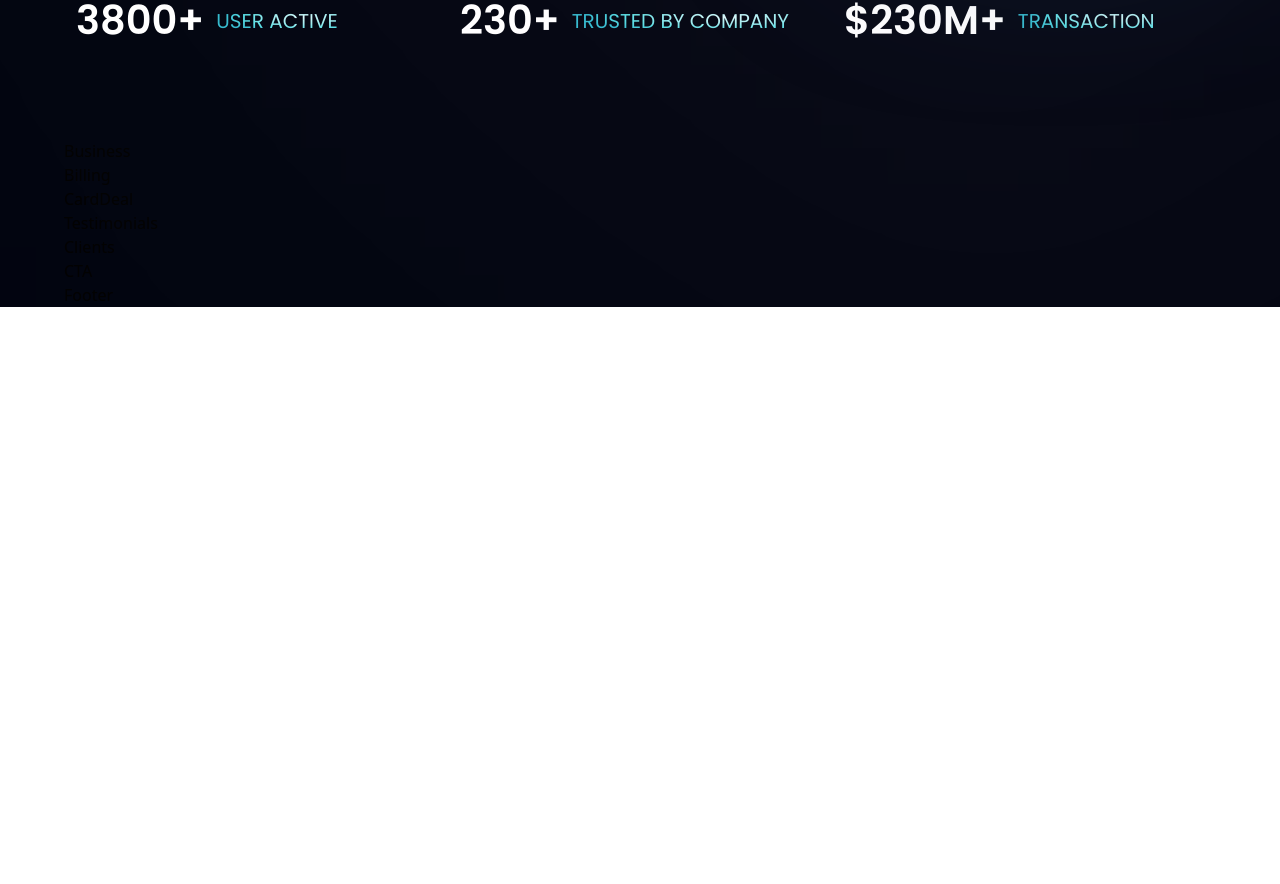
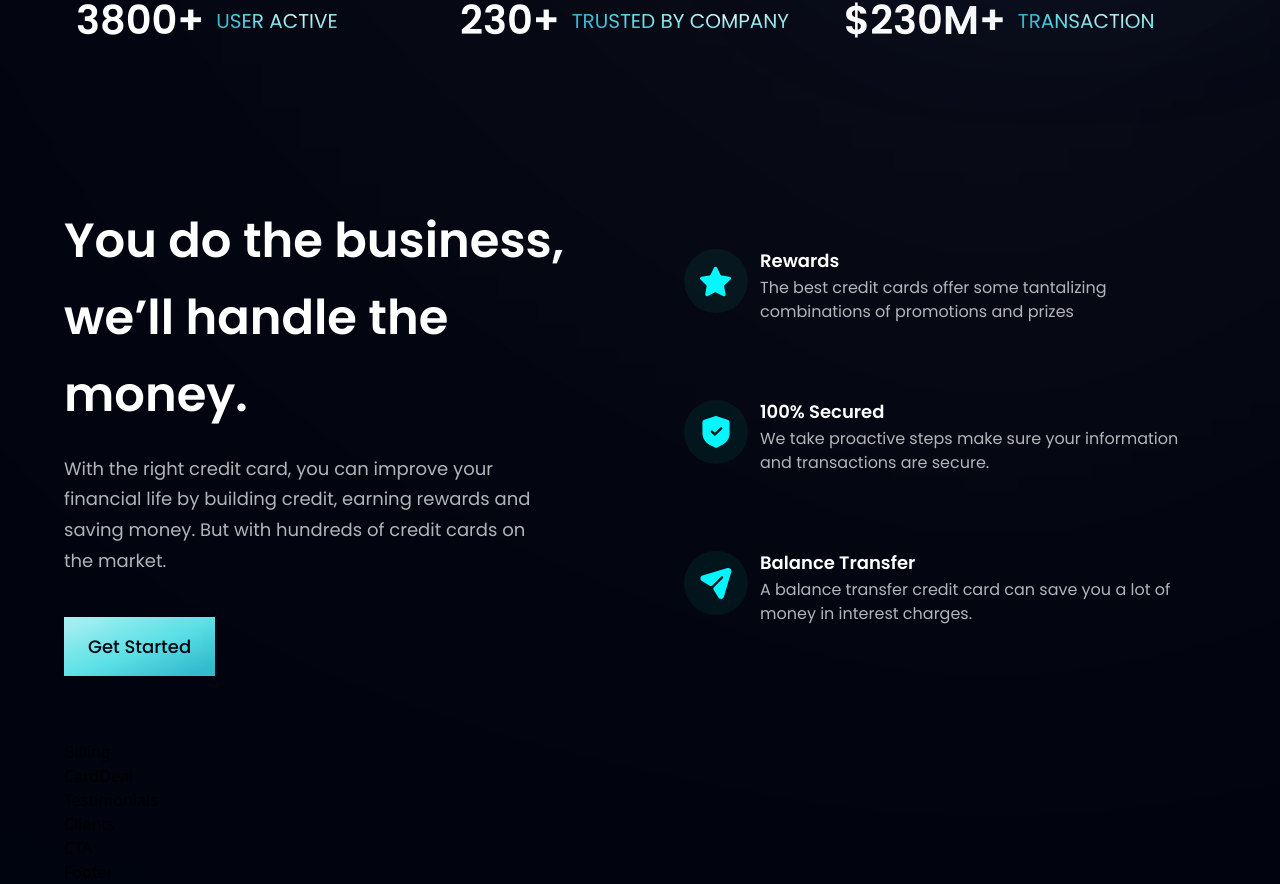
Before and after one commit to deltanode/modern-react-tailwind-app, a React (Vite) app: page / in a window 1280 px wide. Shown: the part 806-1690 px from the top of the page. Before the commit the page ends 1113 px from the top, so only its background shows below. Built offline with nearby package versions, Linux system fonts and the light colour scheme.

Commit message:
Add Billing Section

```diff
--- a/src/components/Business.jsx
+++ b/src/components/Business.jsx
@@ -1,7 +1,39 @@
-import React from "react"
+import { features } from "../constants"
+import style, { layout } from "../style"
+import Button from "./Button"
+
+const FeatureCard = ({ icon, title, content, index }) => (
+  <div className={`flex flex-row p-6 rounded-[20px] ${index !== features.length - 1 ? "mb-6" : "mb-0"} feature-card`}>
+    <div className={`w-[64px] h-[64px] rounded-full ${style.flexCenter} bg-dimBlue`}>
+      <img src={icon} alt="icon" className="w-[50%] h-[50%] object-contain" />
+    </div>
+
+    <div className="flex-1 flex flex-col ml-3">
+      <h4 className="font-poppins font-semibold text-white text-[18px] leading-[23px] mb-1">{title}</h4>
+      <p className="font-poppins font-normal text-dimWhite text-[16px] leading-[24px] mb-1">{content}</p>
+    </div>
+  </div>
+)
 
 const Business = () => {
-  return <div>Business</div>
+  return (
+    <section id="features" className={layout.section}>
+      <div className={layout.sectionInfo}>
+        <h2 className={style.heading2}>
+          You do the business, <br className="sm:block hidden" /> we’ll handle the money.
+        </h2>
+        <p className={`${style.paragraph} max-w-[470px] mt-5`}>With the right credit card, you can improve your financial life by building credit, earning rewards and saving money. But with hundreds of credit cards on the market.</p>
+
+        <Button style="mt-10" />
+      </div>
+
+      <div className={`${layout.sectionImg} flex-col`}>
+        {features.map((feature, index) => (
+          <FeatureCard key={feature.id} {...feature} index={index} />
+        ))}
+      </div>
+    </section>
+  )
 }
 
 export default Business
--- a/src/components/Button.jsx
+++ b/src/components/Button.jsx
@@ -1,7 +1,11 @@
 import React from "react"
 
-const Button = () => {
-  return <div>Button</div>
+const Button = ({ style }) => {
+  return (
+    <button type="button" className={`${style} py-4 px-6 bg-blue-gradient font-poppins font-medium text-[18px] text-primary outline-none`}>
+      Get Started
+    </button>
+  )
 }
 
 export default Button
```
